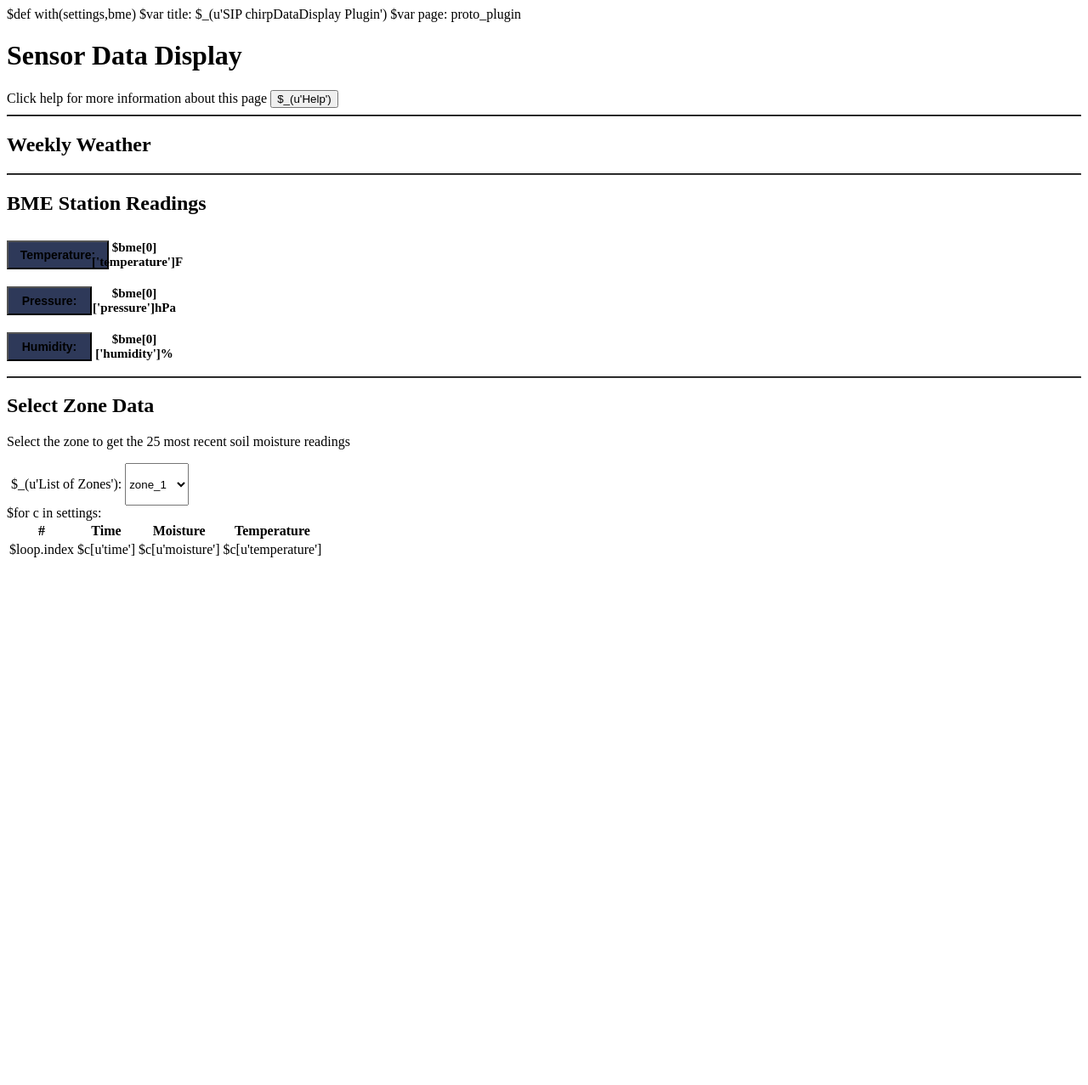
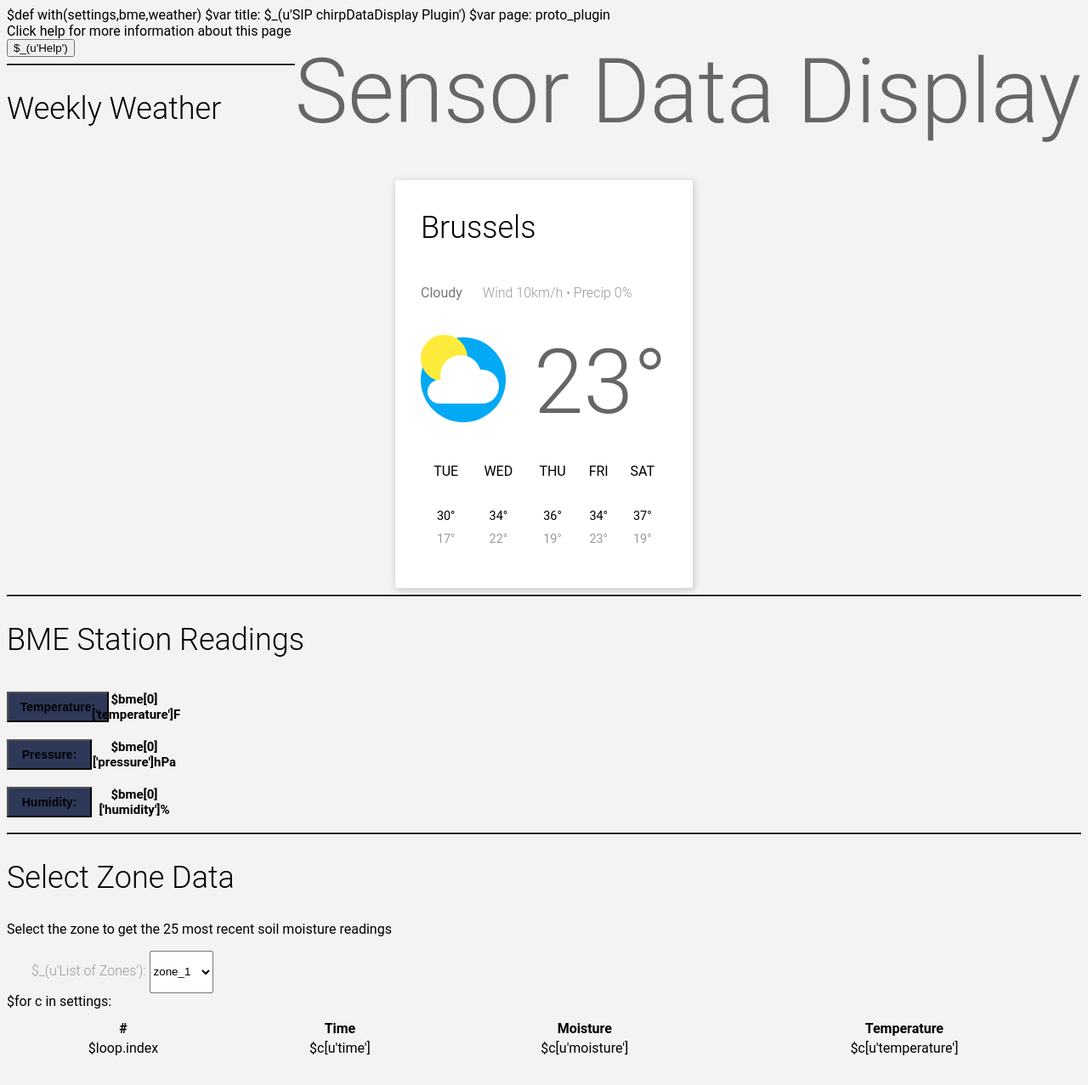
Before and after one commit to calebedwards21/SprinklerController, a Python web app: template SIP/templates/chirpDataDisplay.html in a window 1280 px wide. Shown: the whole page at 85% size. Before the commit the page ends 656 px from the top, so only its background shows below. Run offline with Jinja, Linux system fonts and the light colour scheme; the template is opened without the code that fills it, so the values that code supplies are empty; some libraries are stand-ins or nearby versions.

Commit message:
Added Patricks relay plugin and also started on displaying weather information using a javscript

```diff
--- a/SIP/templates/chirpDataDisplay.html
+++ b/SIP/templates/chirpDataDisplay.html
@@ -1,4 +1,4 @@
-$def with(settings,bme)
+$def with(settings,bme,weather)
 <!-- Edit: Replace "proto_vals" with settings values for your plugin if used-->
 
 $var title: $_(u'SIP chirpDataDisplay Plugin') <!--Edit: Title to show on browser tab-->
@@ -56,6 +56,192 @@
       border-width: 1px;
       border-color: black;
       }
+
+@import url(https://fonts.googleapis.com/css?family=Roboto:400,300);
+html,
+body {
+    background-color: #F3F3F3;
+    font-family: 'Roboto', sans-serif;
+}
+
+.card {
+    margin: 0 auto;
+    margin-top: 5%;
+    padding: 5px 30px;
+    width: 290px;
+    height: 470px;
+    border-radius: 3px;
+    background-color: #fff;
+    box-shadow: 1px 2px 10px rgba(0, 0, 0, .2);
+    -webkit-animation: open 2s cubic-bezier(.39, 0, .38, 1);
+}
+
+@-webkit-keyframes open {
+    from {
+        padding: 0 30px;
+        height: 0;
+    }
+    to {
+        height: 470px;
+    }
+}
+
+h1,
+h2,
+h3,
+h4 {
+    position: relative;
+}
+
+h1 {
+    float: right;
+    color: #666;
+    font-weight: 300;
+    font-size: 6.59375em;
+    line-height: .2em;
+    -webkit-animation: up 2s cubic-bezier(.39, 0, .38, 1) .2s;
+}
+
+h2 {
+    font-weight: 300;
+    font-size: 2.25em;
+    -webkit-animation: up 2s cubic-bezier(.39, 0, .38, 1);
+}
+
+h3 {
+    float: left;
+    margin-right: 33px;
+    color: #777;
+    font-weight: 400;
+    font-size: 1em;
+    -webkit-animation: up 2s cubic-bezier(.39, 0, .38, 1) .1s;
+}
+
+span {
+    margin-left: 24px;
+    color: #999;
+    font-weight: 300;
+}
+
+span span {
+    margin-left: 0;
+}
+
+.dot {
+    font-size: .9em;
+}
+
+.sky {
+    position: relative;
+    margin-top: 108px;
+    width: 100px;
+    height: 100px;
+    border-radius: 50%;
+    background-color: #03A9F4;
+    -webkit-animation: up 2s cubic-bezier(.39, 0, .38, 1) .2s;
+}
+
+.sun {
+    position: relative;
+    top: -3px;
+    width: 55px;
+    height: 55px;
+    border-radius: 50%;
+    background-color: #FFEB3B;
+    -webkit-animation: up 2s cubic-bezier(.39, 0, .38, 1) .5s;
+}
+
+.cloud {
+    position: absolute;
+    top: 60px;
+    left: 30px;
+    -webkit-animation: up 2s cubic-bezier(.39, 0, .38, 1) .7s;
+}
+
+.cloud:before,
+.cloud:after {
+    position: absolute;
+    display: block;
+    content: "";
+}
+
+.cloud:before {
+    margin-left: -10px;
+    width: 51px;
+    height: 18px;
+    background: #fff;
+}
+
+.cloud:after {
+    position: absolute;
+    top: -10px;
+    left: -22px;
+    width: 28px;
+    height: 28px;
+    border-radius: 50%;
+    background: #fff;
+    box-shadow: 50px -6px 0 6px #fff, 25px -19px 0 10px #fff;
+}
+
+table {
+    position: relative;
+    top: 10px;
+    width: 100%;
+    text-align: center;
+}
+
+tr:nth-child(1) td:nth-child(1),
+tr:nth-child(1) td:nth-child(2),
+tr:nth-child(1) td:nth-child(3),
+tr:nth-child(1) td:nth-child(4),
+tr:nth-child(1) td:nth-child(5) {
+    padding-bottom: 32px;
+    -webkit-animation: up 2s cubic-bezier(.39, 0, .38, 1) .7s;
+}
+
+tr:nth-child(2) td:nth-child(1),
+tr:nth-child(2) td:nth-child(2),
+tr:nth-child(2) td:nth-child(3),
+tr:nth-child(2) td:nth-child(4),
+tr:nth-child(2) td:nth-child(5) {
+    padding-bottom: 7px;
+    -webkit-animation: up 2s cubic-bezier(.39, 0, .38, 1) .9s;
+}
+
+tr:nth-child(3) td:nth-child(1),
+tr:nth-child(3) td:nth-child(2),
+tr:nth-child(3) td:nth-child(3),
+tr:nth-child(3) td:nth-child(4),
+tr:nth-child(3) td:nth-child(5) {
+    padding-bottom: 7px;
+    -webkit-animation: up 2s cubic-bezier(.39, 0, .38, 1) .9s;
+}
+
+tr:nth-child(2),
+tr:nth-child(3) {
+    font-size: .9em;
+}
+
+tr:nth-child(3) {
+    color: #999;
+}
+
+@-webkit-keyframes up {
+    0% {
+        opacity: 0;
+        -webkit-transform: translateY(15px);
+    }
+    50% {
+        opacity: 0;
+        -webkit-transform: translateY(15px);
+    }
+    99% {
+        -webkit-animation-play-state: paused;
+    }
+    100% {
+        opacity: 1;
+    }
+}
 </style>
 
 <script>
@@ -83,6 +269,44 @@
 
     <hr>
     <h2>Weekly Weather</h2>
+
+     <div class="card">
+
+        <h2>Brussels</h2>
+        <h3>Cloudy<span>Wind 10km/h <span class="dot">•</span> Precip 0%</span></h3>
+        <h1>23°</h1>
+        <div class="sky">
+            <div class="sun"></div>
+            <div class="cloud">
+                <div class="circle-small"></div>
+                <div class="circle-tall"></div>
+                <div class="circle-medium"></div>
+            </div>
+        </div>
+        <table>
+            <tr>
+                <td>TUE</td>
+                <td>WED</td>
+                <td>THU</td>
+                <td>FRI</td>
+                <td>SAT</td>
+            </tr>
+            <tr>
+                <td>30°</td>
+                <td>34°</td>
+                <td>36°</td>
+                <td>34°</td>
+                <td>37°</td>
+            </tr>
+            <tr>
+                <td>17°</td>
+                <td>22°</td>
+                <td>19°</td>
+                <td>23°</td>
+                <td>19°</td>
+            </tr>
+        </table>
+    </div>
 
     <hr>
 
```
Also changed, not shown: SIP/plugins/chirpDataDisplay.py (+9 -5 lines), SIP/templates/relay_plugin.html (added, +109 -0 lines).
